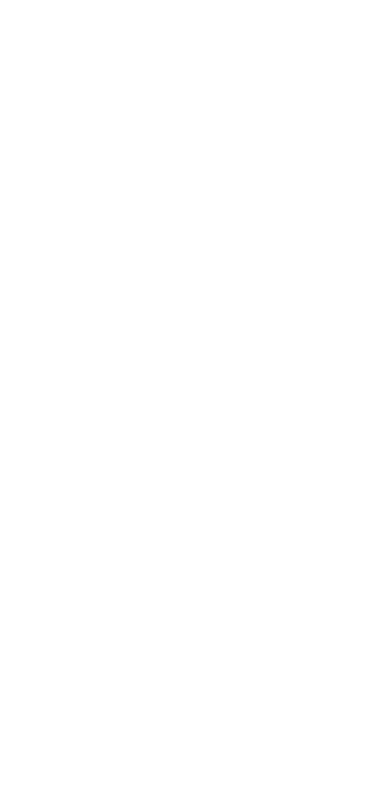
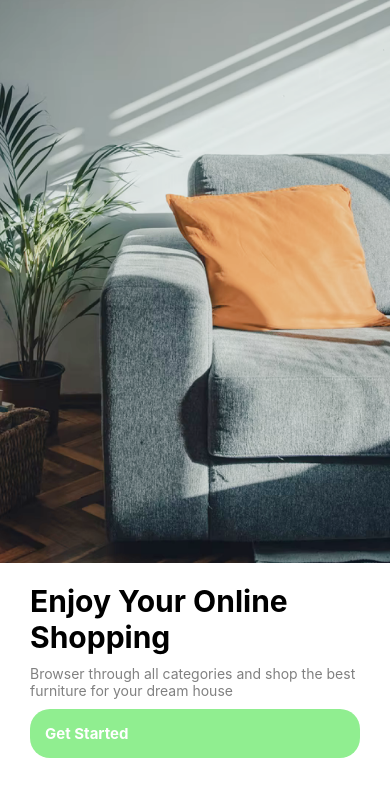
Before and after one commit to Kingcedru/Furniture-App-Native, a React Native app: screen / in a window 390 px wide. Shown: the top 796 px of the page. Built offline with nearby package versions, Linux system fonts and the light colour scheme.

Commit message:
welcome page

```diff
--- a/App.js
+++ b/App.js
@@ -1,9 +1,11 @@
 import { StatusBar } from "expo-status-bar";
-import { StyleSheet, Text, View } from "react-native";
+import { StyleSheet, View } from "react-native";
+import WelcomePage from "./components/WelcomePage";
 
 export default function App() {
   return (
     <View style={styles.container}>
+      <WelcomePage />
       <StatusBar style="auto" />
     </View>
   );
@@ -11,9 +13,6 @@
 
 const styles = StyleSheet.create({
   container: {
-    flex: 1,
     backgroundColor: "#fff",
-    alignItems: "center",
-    justifyContent: "center",
   },
 });
--- /dev/null
+++ b/components/WelcomePage.jsx
@@ -0,0 +1,61 @@
+import {
+  StyleSheet,
+  Text,
+  View,
+  Image,
+  Dimensions,
+  Pressable,
+} from "react-native";
+
+const { width, height } = Dimensions.get("window");
+export default function WelcomePage() {
+  return (
+    <View style={styles.container}>
+      <Image
+        style={{ height: height / 1.5, width: width }}
+        source={require("../assets/furniture.png")}
+      />
+      <View style={styles.textButton}>
+        <Text style={styles.title}>Enjoy Your Online Shopping</Text>
+        <Text style={styles.paragraph}>
+          Browser through all categories and shop the best furniture for your
+          dream house
+        </Text>
+        <Pressable style={styles.button}>
+          <Text style={styles.buttonText}>Get Started</Text>
+        </Pressable>
+      </View>
+    </View>
+  );
+}
+const styles = StyleSheet.create({
+  container: {
+    backgroundColor: "#fff",
+  },
+  textButton: {
+    display: "flex",
+    gap: 10,
+    paddingHorizontal: 30,
+    paddingVertical: 20,
+  },
+  title: {
+    fontSize: 30,
+    fontWeight: "bold",
+  },
+  paragraph: {
+    color: "gray",
+  },
+  button: {
+    backgroundColor: "lightgreen",
+    display: "flex",
+    borderRadius: 20,
+  },
+  buttonText: {
+    color: "white",
+    fontSize: 15,
+    fontWeight: "bold",
+    padding: 15,
+    display: "flex",
+    textAlign: "center",
+  },
+});
```
